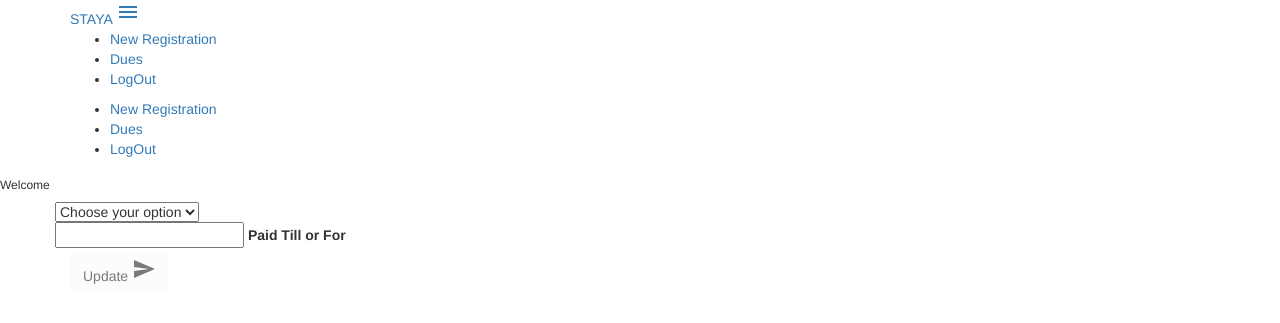
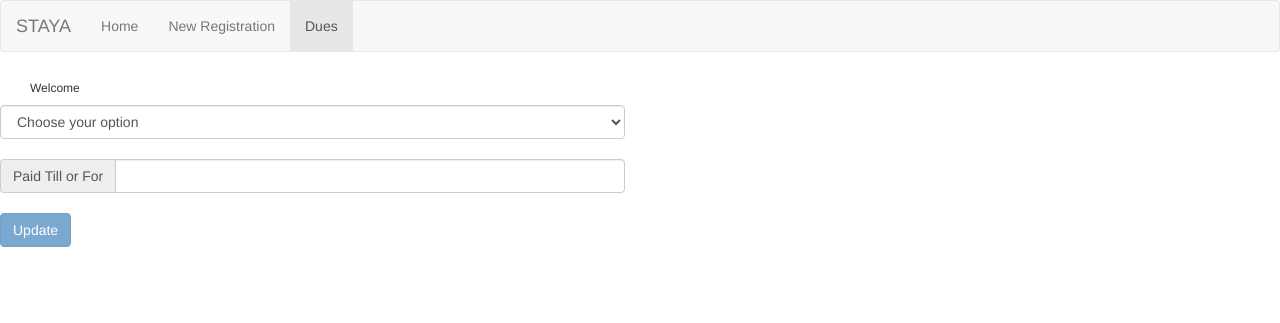
Before and after one commit to JeanHuit/dues, a PHP site: page /payment.php in a window 1280 px wide. Shown: the top 323 px of the page. Run offline with PHP 8.4, Linux system fonts and the light colour scheme; the visitor is signed in with stand-in values (Sample User, id 1); data that the repository does not hold is empty; a stand-in replaces the project's code that opens the database connection; some libraries are stand-ins or nearby versions.

Commit message:
added bootstrap navbar and various classes to style page

```diff
--- a/payment.php
+++ b/payment.php
@@ -11,8 +11,8 @@ ob_start();
 <html>
   <head>
     <meta charset="utf-8">
+    <meta name="viewport" content="width=device-width, initial-scale=1, maximum-scale=1, user-scalable=no">
     <title>Portal - STAYA</title>
-    <link href="https://fonts.googleapis.com/icon?family=Material+Icons" rel="stylesheet">
     <link rel="stylesheet" href="css/bootstrap.min.css">
     <link rel="stylesheet" href="css/toastr.min.css">
     <script type="text/javascript" src="js/jquery.min.js"></script>
@@ -22,25 +22,30 @@ ob_start();
   </head>
   <body>
 
-     <nav>
-       <div class="container nav-wrapper">
-         <a href="index.php" class="brand-logo">STAYA</a>
-         <a href="#" data-activates="mobile-demo" class="button-collapse"><i class="material-icons">menu</i></a>
-         <ul class="right hide-on-med-and-down">
-           <li><a href="register.php">New Registration</a></li>
-           <li><a href="dues.php">Dues</a></li>
-           <li><a href="scripts/logout.php">LogOut</a></li>
-         </ul>
-         <ul class="side-nav" id="mobile-demo">
-           <li><a href="register.php">New Registration</a></li>
-           <li><a href="dues.php">Dues</a></li>
-           <li><a href="scripts/logout.php">LogOut</a></li>
-         </ul>
+     <nav class="navbar navbar-default">
+       <div class="container-fluid">
+         <div class="navbar-header">
+            <button type="button" class="navbar-toggle collapsed" data-toggle="collapse" data-target="#bs-example-navbar-collapse-1" aria-expanded="false">
+              <span class="sr-only">Toggle navigation</span>
+              <span class="icon-bar"></span>
+              <span class="icon-bar"></span>
+              <span class="icon-bar"></span>
+            </button>
+            <a class="navbar-brand" href="#">STAYA</a>
+        </div>
+        <div class="collapse navbar-collapse" id="bs-example-navbar-collapse-1">
+            <ul class="nav navbar-nav">
+              <li><a href="index.php">Home </a></li>
+              <li><a href="register.php">New Registration</a></li>
+              <li class="active"><a href="dues.php">Dues <span class="sr-only">(current)</span></a></li>
+            </ul>
        </div>
+     </div>
      </nav>
 
-     <div class="container row">
-       <div class="col s12 m12 right-align">
+
+     <div class="container-fluid">
+       <div class="col-lg-6">
          <h6>Welcome <?php echo $login_session; ?></h6>
        </div>
      </div>
@@ -78,10 +83,10 @@ ob_start();
 
          ?>
 
-       <form class=" container col s12 m12" action="" method="post">
+       <form class="form-group" action="" method="post">
          <div class="row">
-           <div class="input-field col s6 m6">
-             <select name="selected">
+           <div class="col-lg-6">
+             <select name="selected" class="form-control">
                <option value="" disabled selected>Choose your option</option>
                      <?php
 
@@ -89,19 +94,22 @@ ob_start();
                     $result=mysqli_query($db,$sql);
                     while($row = mysqli_fetch_array($result,MYSQLI_ASSOC)){
                                 echo "<option value='" . $row['Name'] . "'>".$row['Name']."</option>";
-                                      }
+                              }
                     ?>
              </select>
            </div>
-             <div class="input-field col s6 m6 disabled_check">
-               <input type="text" name="dues_payment"  maxlength="4" id="dues_payment" required="required">
-               <label for="">Paid Till or For</label>
+           </div>
+           <br>
+           <div class="row">
+             <div class="col-lg-6">
+               <div class="input-group input-group-md disabled_check">
+                  <span class="input-group-addon" id="sizing-addon1">Paid Till or For</span>
+                 <input type="text" name="dues_payment" class="form-control" maxlength="4" id="dues_payment" required="required" aria-describedby="sizing-addon1">
+               </div>
              </div>
            </div>
-
-           <button class="btn waves-effect waves-light update_btn"  disabled="disabled" type="submit" name="action">Update
-             <i class="material-icons right">send</i>
-           </button>
+           <br>
+           <button class="update_btn btn btn-primary btn-lgt"  disabled="disabled" type="submit" name="action">Update</button>
        </form>
 
   </body>
```
